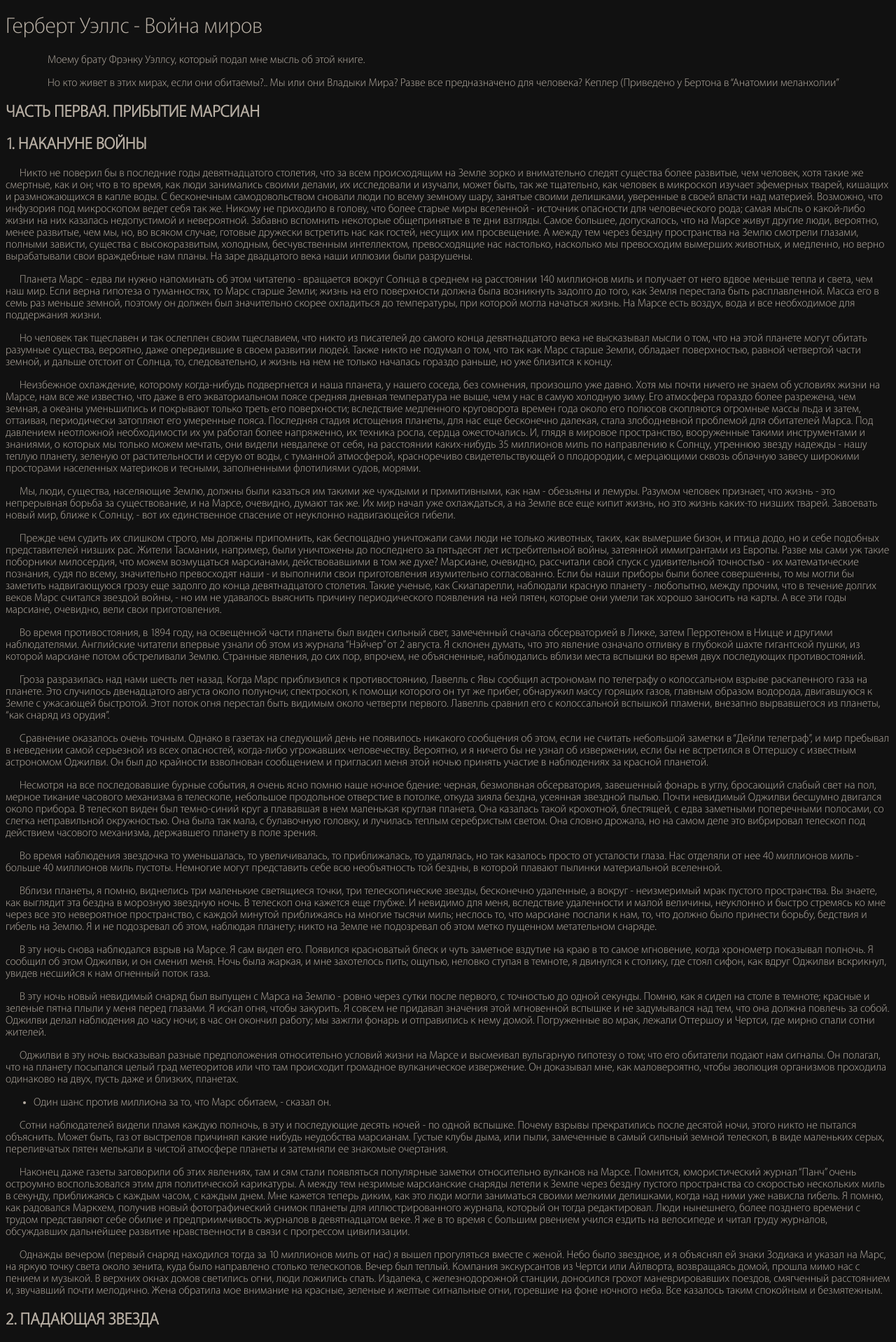
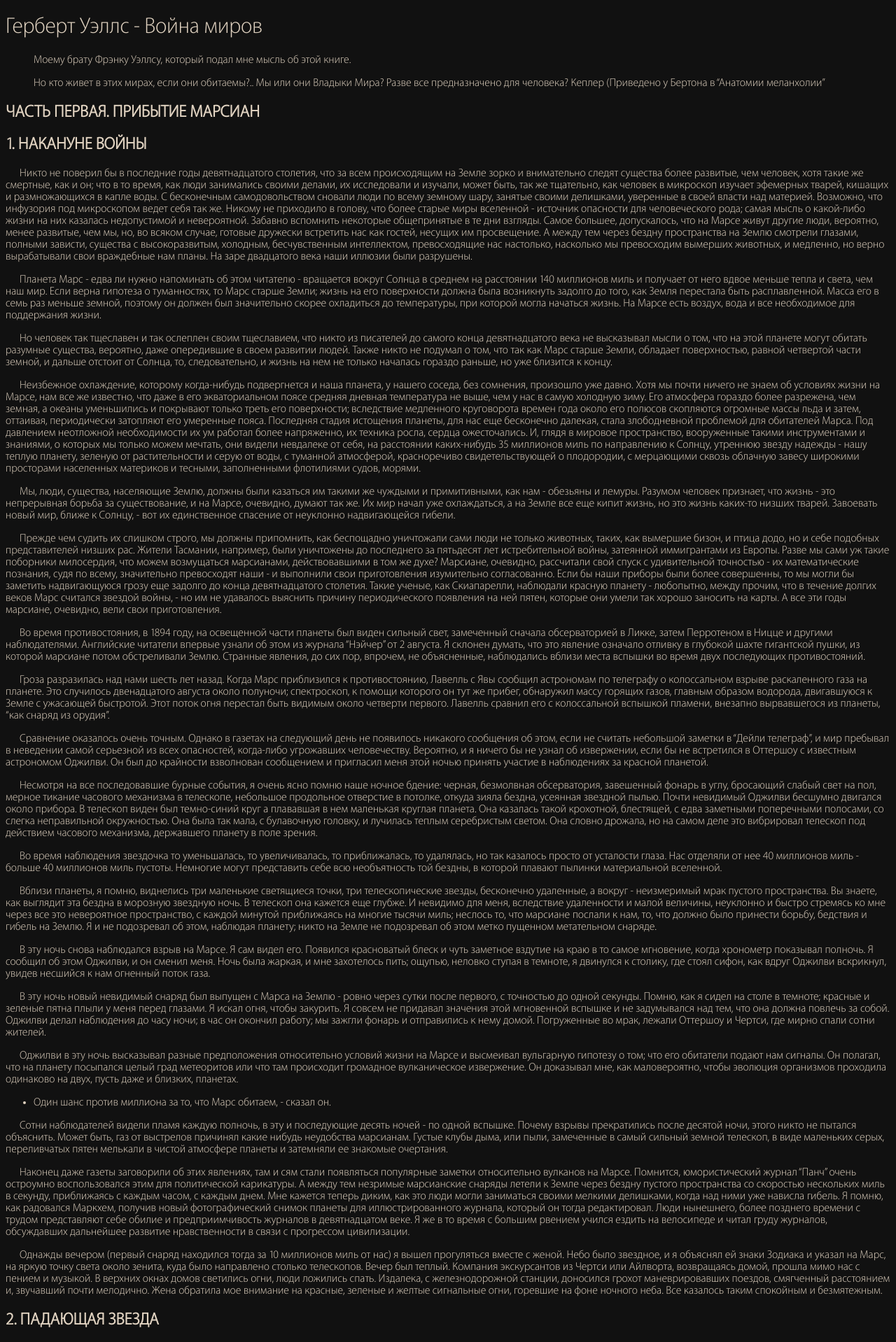
Before and after one commit to pwrmind/md.lib.ru, a Jekyll site: the page built from _books/voyna_mirov.md, in a window 1280 px wide. Shown: the top 1918 px of the page at 70% size. Built offline with Jekyll 4.4.1, drawn with Linux system fonts in a browser that asks for light colours.

Commit message:
change style

```diff
--- a/assets/styles/main.css
+++ b/assets/styles/main.css
@@ -10,7 +10,7 @@
 
 html, body {
     background-color: #111;
-    color: #b8afa4;
+    color: #e1d3c1;
 }
 
 h1 {
@@ -24,6 +24,10 @@ p {
     text-indent: 20px;
 }
 
+blockquote > p {
+    text-indent: 0px;
+}
+
 .content {
     font-family: "Myriad Set Pro","Helvetica Neue","Helvetica","Arial","Verdana","sans-serif";
     /* color: #333; */
```
